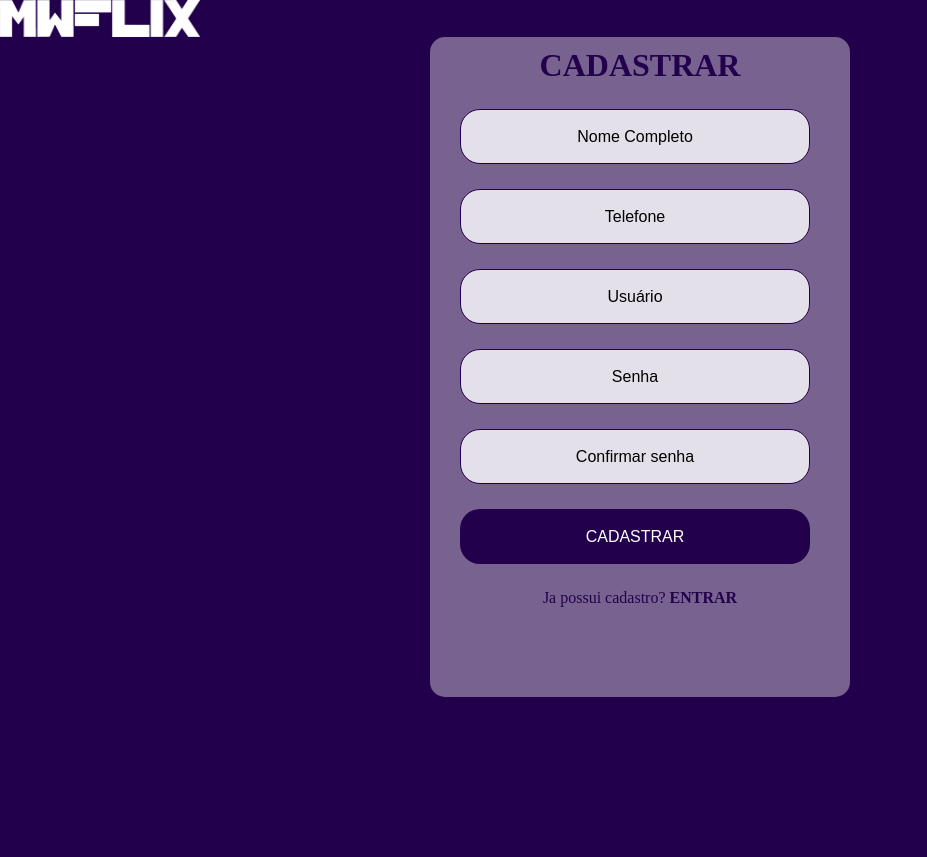
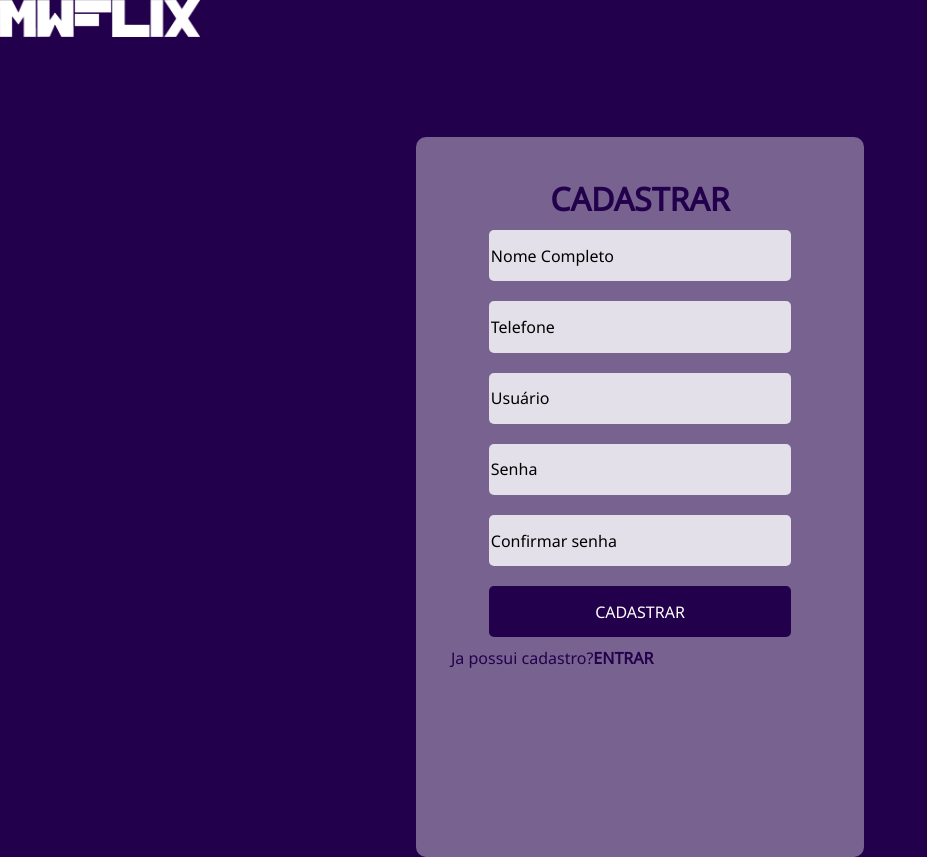
Before and after one commit to mosaviczki/projeto-login-cadastro-php, a PHP site: page /cadastrar.php in a window 1280 px wide. Shown: the whole page, without its empty margins (0-927 px from the left). Before the commit the page ends 697 px from the top, so only its background shows below. Run offline with PHP 8.4, Linux system fonts and the light colour scheme.

Commit message:
atualizacao

```diff
--- a/login-cadastro/CSS/style.css
+++ b/login-cadastro/CSS/style.css
@@ -1,130 +1,140 @@
+@import url('https://fonts.googleapis.com/css2?family=Noto+Sans:ital,wght@0,400;1,700&display=swap');
+
 body{
     margin: 0px;
-    padding: 0;
     background-color: rgb(35, 0, 75);
+    font-family: 'Noto Sans', sans-serif;
 }
+
 .main_forms{
-    background: rgb(35, 0, 75);
     display: flex;
-    height: 100%;
-    width: 100%;
+    height: 100vh;
+    width: 100vw;
     justify-content: center;
     align-items: center;
 }
 .main_forms_cad{
-    background: rgb(35, 0, 75);
-    display: block;
-    height: 100%;
-    width: 100%;
+    height: 100vh;
+    width: 100vw;
     justify-content: center;
     align-items: center;
 }
 .left_forms{
-    width: 50%;
-    height: 90%;
+    width: 50vw;
+    height: 100vh;
     display: flex;
     justify-content: center;
     align-items: center;
     flex-direction: column;
 }
-.left_forms > img{
-    display: block;
-    margin-left: auto;
-    margin-right: auto;
-    width: 70%;
-}
 .right_forms{
     color:  rgb(35, 0, 75);
-    width: 50%;
-    height: 90%;
+    width: 50vw;
+    height: 100vh;
     display: flex;
     justify-content: center;
     align-items: center;
-    padding: 5px 5px;
+}
+.block_forms_cad{
+    color:  rgb(35, 0, 75);
+    width: 100vw;
+    height: 85vh;
+    justify-content: center;
+    align-items: center;
 }
 .body_forms{
     background-color: rgba(253, 253, 253, 0.388);
-    width: 80%;
-    height: 80%;
+    width: 50%;
+    display: flex;
+    flex-direction: column;
     justify-content: center;
     align-items: center;
-    flex-direction: column;
-    padding: 10px 10px;
-    border-radius: 15px;
+    padding: 30px 35px;
+    border-radius: 10px;
+}
+.body_forms_cad{
+    background-color: rgba(253, 253, 253, 0.388);
+    width: 35%;
+    height: 90%;
+    text-align: center;
+    padding: 40px 35px;
+    border-radius: 10px;
+    box-sizing: border-box;
+    margin: 100 auto;
 }
 .body_forms >h1{
     color:  rgb(35, 0, 75);
     font-weight: 800;
     margin: 0;
-    text-align: center;
-}
-.body_forms_cad{
-    background-color: rgba(253, 253, 253, 0.388);
-    width: 70%;
-    height: 80%;
-    width: 400px;
-    margin: 0px auto 0px auto;
-    text-align: center;
-    padding: 10px 10px;
-    border-radius: 15px;
 }
 .body_forms_cad >h1{
     color:  rgb(35, 0, 75);
     font-weight: 800;
     margin: 0;
+}
+form#POST{
+    display:flex;
+    flex-direction: column;
+    align-items: center;
+    justify-content: center;
+    width: 100%;
     text-align: center;
 }
-#form input.cad{
-    display: block;
-    height: 55px;
-    width: 350px;
-    flex-direction: row;
-    border-radius: 20px;
-    border: 1px solid rgb(35, 0, 75);
-    margin: 25px 20px;
+form#POST[class=cad]{
+    display:flex;
+    flex-direction: column;
+    align-items: center;
+    justify-content: center;
+    width: 60%;
+    text-align: center;
+}
+form > input{
+    width: 80%;
+    border: none;
+    border-radius: 5px;
     background-color: rgba(255,255,255,0.8);
     font-size: 12pt;
-    font-family: Arial;
+    font-family: 'Noto Sans', sans-serif;
+    box-sizing: border-box;
     outline: none;
+    margin: 20px 0px;
+}
+input[class=cad]{
+    width: 80%;
+    border: none;
+    height: 8%;
+    border-radius: 5px;
+    background-color: rgba(255,255,255,0.8);
+    font-size: 12pt;
+    font-family: 'Noto Sans', sans-serif;
     box-sizing: border-box;
-    text-align: center;
+    outline: none;
+    margin: 10px 0px;
 }
-#form input[type=submit]{
-    text-align: center;
+input[type=submit]{
     background-color: rgb(35, 0, 75);
     color: white;
+    width: 80%;
+    height: 8%;
     border: none;
+    border-radius: 5px;
+    font-family: 'Noto Sans', sans-serif;
+    box-sizing: border-box;
+    outline: none;
+    margin: 10px 0px;
     cursor: pointer;
 }
-input{
-    display: block;
-    height: 55px;
-    width: 500px;
-    flex-direction: row;
-    border-radius: 20px;
-    border: 1px solid rgb(35, 0, 75);
-    margin: 50px 50px;
-    background-color: rgba(255,255,255,0.8);
-    font-size: 12pt;
-    font-family: Arial;
-    outline: none;
-    box-sizing: border-box;
-    text-align: center;
-}
-input[type=submit]{
-    text-align: center;
-    background-color: rgb(35, 0, 75);
-    color: white;
-    border: none;
-    cursor: pointer;
-}
-a{
-    text-align: center;
+form > a{
     color: rgb(35, 0, 75);
     text-decoration: none;
-    display: block;
+    display: flex;
+    text-align: center;
     size: 10px;
 }
+strong:hover{
+    text-decoration: underline;
+}
+
 strong{
     color: rgb(35, 0, 75);
 }
```
